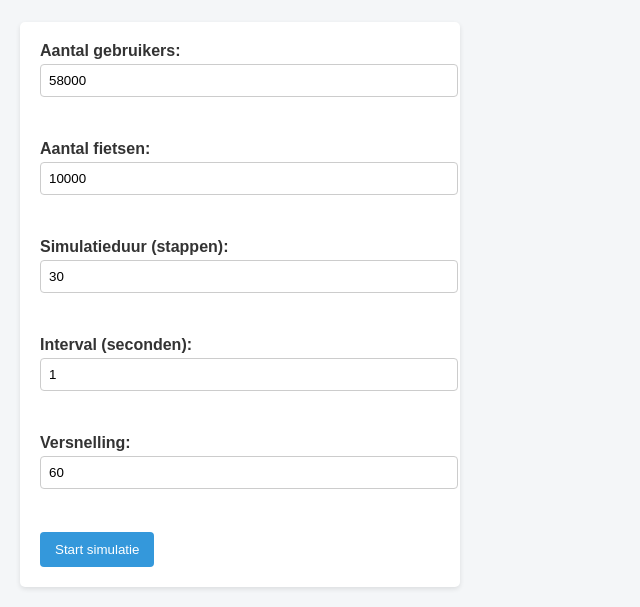
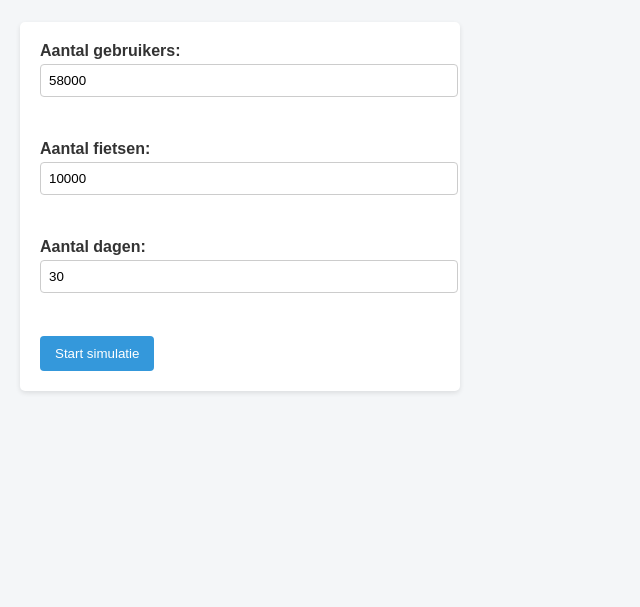
Before and after one commit to christianmesinas/stage-velo, a Flask app: page /admin in a window 1280 px wide. Shown: the part 580-1187 px from the top of the page, without its empty margins (0-640 px from the left). After the commit the page ends 973 px from the top, so only its background shows below. Run offline with Flask 3, Linux system fonts and the light colour scheme; parts of the project's set-up code (start-up, migrations or seed data) failed here and were passed over.

Commit message:
function call onderaan simulation.py in quotes gezet. - routes.py aangepast (interval , duur en versnelling  vervangen door aantal_dagen) -admin.html aangepast in conjunctie met aanpassingen aan routes.py

```diff
--- a/app/routes.py
+++ b/app/routes.py
@@ -216,13 +216,10 @@ def admin():
         try:
             gebruikers_aantal = int(request.form.get("gebruikers"))
             fietsen_aantal = int(request.form.get("fietsen"))
-            duur = int(request.form.get("duur"))
-            interval = int(request.form.get("interval"))
-            versnelling = int(request.form.get("versnelling"))
-
+            dagen = int(request.form.get("dagen"))
             gebruikers = simulation.genereer_gebruikers(gebruikers_aantal)
             fietsen = simulation.genereer_fietsen(fietsen_aantal, simulation.stations)
-            ritten = simulation.simulatie(simulation.stations, gebruikers, fietsen, versnelling, interval, duur)
+            ritten = simulation.simulatie(simulation.stations, gebruikers, fietsen, dagen)
 
             boodschap = f"✅ Simulatie is gestart met {len(ritten)} ritten."
 
--- a/app/simulation/simulation.py
+++ b/app/simulation/simulation.py
@@ -161,7 +161,6 @@ def genereer_geschiedenis(gebruikers, fietsen, stations, dagen=28, ritten_per_fi
     return geschiedenis
 
 
-
 # Simuleer ritten over tijd
 def simulatie(stations, gebruikers, fietsen,  dagen=1, ritten_per_fiets_per_dag=4):
     geschiedenis = []
@@ -212,4 +211,4 @@ def simulatie(stations, gebruikers, fietsen,  dagen=1, ritten_per_fiets_per_dag=
     return geschiedenis
 
 
-simulatie(stations,gebruikers,fietsen, 60)
+#simulatie(stations,gebruikers,fietsen, 60)
--- a/app/templates/admin.html
+++ b/app/templates/admin.html
@@ -34,9 +34,7 @@
     <form method="post" action="/admin">
         <label>Aantal gebruikers:<br><input type="number" name="gebruikers" value="58000"></label><br>
         <label>Aantal fietsen:<br><input type="number" name="fietsen" value="10000"></label><br>
-        <label>Simulatieduur (stappen):<br><input type="number" name="duur" value="30"></label><br>
-        <label>Interval (seconden):<br><input type="number" name="interval" value="1"></label><br>
-        <label>Versnelling:<br><input type="number" name="versnelling" value="60"></label><br>
+        <label>Aantal dagen:<br><input type="number" name="dagen" value="30"></label><br>
         <button type="submit">Start simulatie</button>
     </form>
 
```
